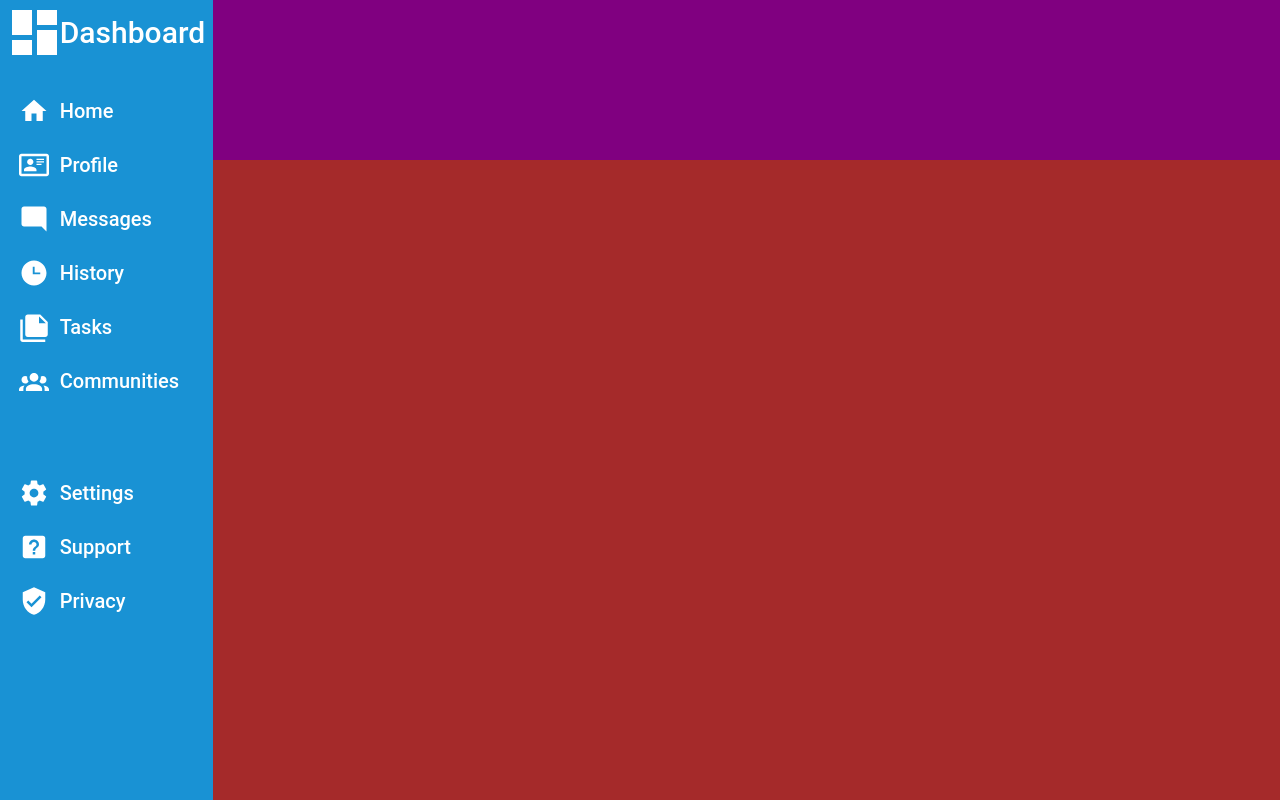
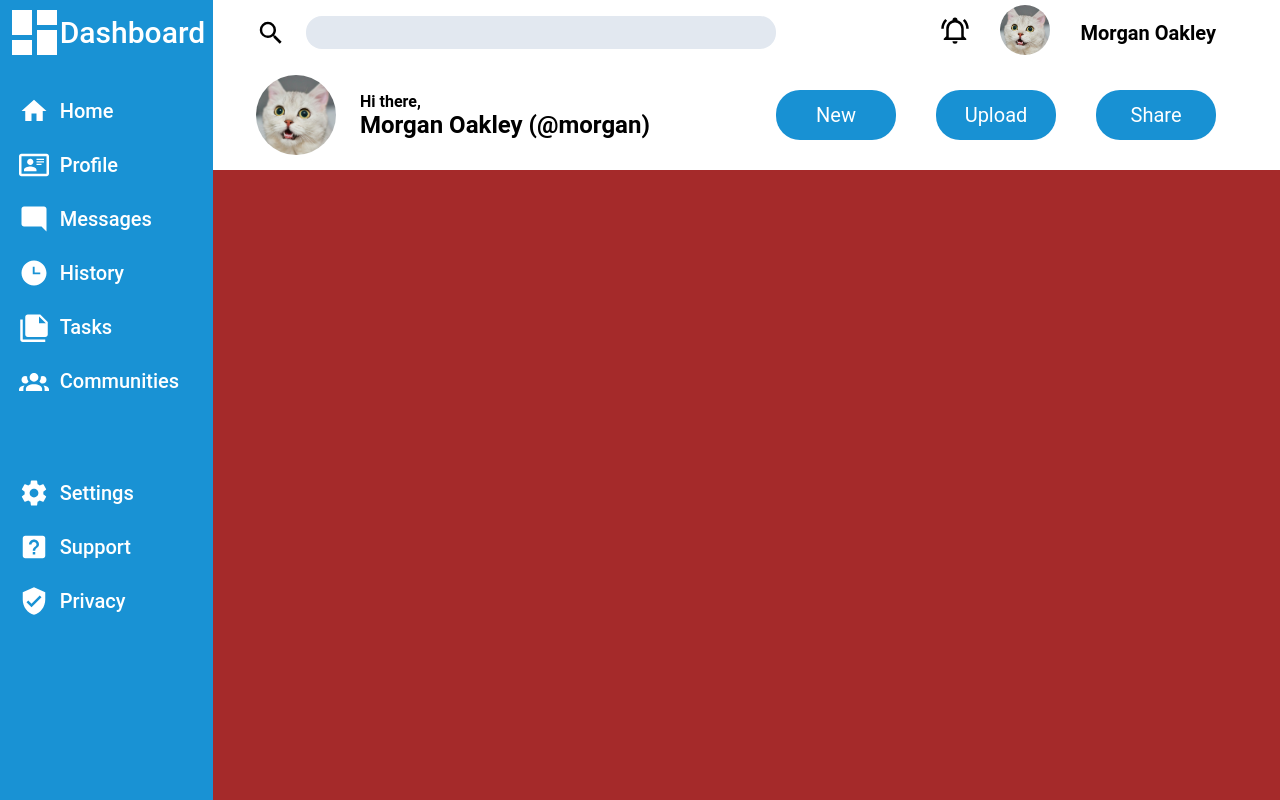
Before and after one commit to erik9691/Admin-Dashboard-Project, a plain HTML site: page index.html in a window 1280 px wide. Drawn offline with Linux system fonts and the light colour scheme.

Commit message:
Finished Header CSS

```diff
--- a/index.html
+++ b/index.html
@@ -54,6 +54,25 @@
         </div>
     </div>
     <div class="header">
+        <div class="item searchbar">
+            <img src="./icons/search.svg" alt="Search Icon">
+            <input type="search" name="search" id="search">
+        </div>
+        <div class="profile">
+            <a href=""><img class="notifications" src="./icons/notifications.svg" alt="Notification Icon"></a>
+            <a href=""><img class="profile-picture" src="./icons/cat.jpg" alt="Profile Picture"></a>
+            <a href=""><p>Morgan Oakley</p></a>
+        </div>
+        <div class="welcome">
+            <img src="./icons/cat.jpg" alt="Profile Picture" class="profile-picture">
+            <p class="small-text">Hi there,</p>
+            <p class="large-text">Morgan Oakley (@morgan)</p>
+        </div>
+        <div class="action-buttons">
+            <button>New</button>
+            <button>Upload</button>
+            <button>Share</button>
+        </div>
     </div>
     <div class="content">
     </div>
--- a/style.css
+++ b/style.css
@@ -16,6 +16,11 @@ a
     color: inherit;
     text-decoration: none;
 }
+button
+{
+    cursor: pointer;
+}
+
 .sidebar
 {
     background-color: #1992D4;
@@ -64,8 +69,88 @@ a
 
 .header
 {
-    background-color: purple;
+    background-color: white;
+    display: grid;
+    grid-template: 1fr 2fr / 3fr 2fr;
+    padding: 0.5% 6% 0 4%;
 }
+.searchbar
+{
+    grid-template: 1fr / auto 1fr;
+    gap: 1em;
+}
+.searchbar input
+{
+    background-color: #E2E8F0;
+    border: none;
+    padding: 0.5em 0;
+    border-radius: 16px;
+    font-size: 15px;
+}
+.profile
+{
+    display: grid;
+    grid-template: 1fr / auto auto 1fr;
+    font-size: 20px;
+    font-weight: 600;
+    gap: 1.5em;
+    justify-self: end;
+    align-items: center;
+}
+.notifications
+{
+    width: 1.5em;
+    height: 1.5em;
+}
+.profile-picture
+{
+    border-radius: 50%;
+    width: 2.5em;
+    height: 2.5em;
+}
+.welcome
+{
+    display: grid;
+    grid-template: auto auto / auto 1fr;
+    font-weight: 600;
+    column-gap: 1.5rem;
+}
+.welcome .profile-picture
+{
+    grid-area: 1/1 / 3/2;
+    width: 5rem;
+    height: 5rem;
+    align-self: center;
+}
+.small-text
+{
+    font-size: 16px;
+    align-self: end;
+}
+.large-text
+{
+    font-size: 24px;
+}
+.action-buttons
+{
+    display: grid;
+    grid-template: 1fr / 1fr auto auto;
+    align-items: center;
+    gap: 40px;
+
+    button
+    {
+        background-color: #1891D3;
+        color: white;
+        font-size: 20px;
+        width: 6em;
+        height: 2.5em;
+        border: none;
+        border-radius: 24px;
+        justify-self: end;
+    }
+}
+
 .content
 {
     background-color: brown;
```
Also changed, not shown: icons/cat.jpg (added), icons/notifications.svg (added), icons/search.svg (added).
